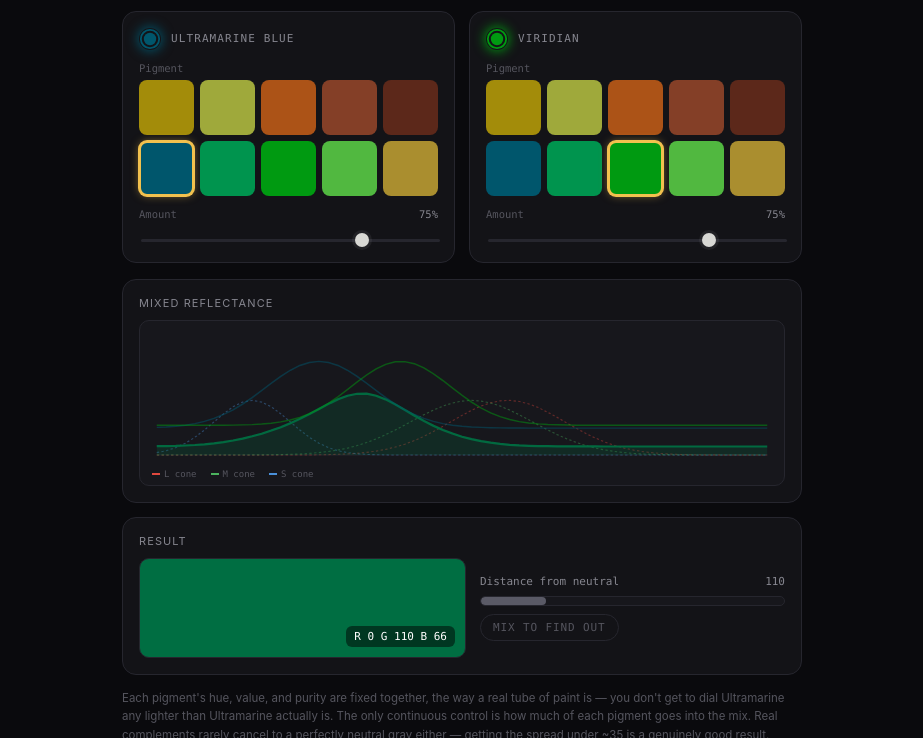
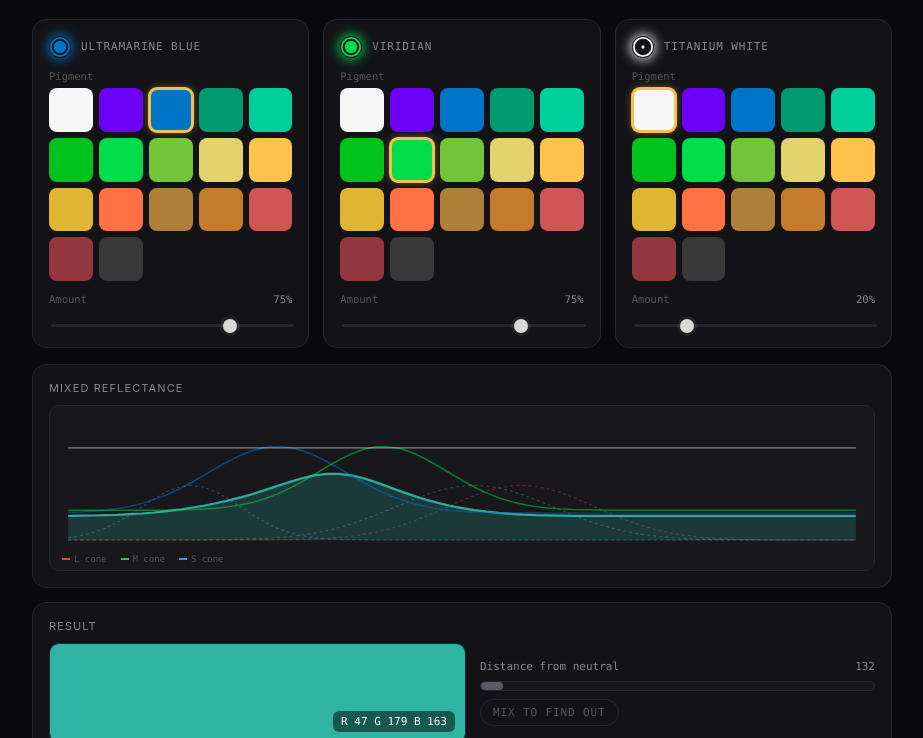
Before and after one commit to boepil/Light-and-Color-Wiki, a plain HTML site: page mix-to-gray.htm in a window 1280 px wide. Shown: the part 140-878 px from the top of the page, without its empty margins (178-1101 px from the left). Drawn offline with Linux system fonts and the light colour scheme.

Commit message:
Mix-to-Gray v2: three piles, white/black tint-shade operators, white-point fix; sync page copy

```diff
--- a/mix-to-gray.htm
+++ b/mix-to-gray.htm
@@ -19,21 +19,22 @@
     --sans: ui-sans-serif, -apple-system, "Segoe UI", Roboto, sans-serif;
   }
   * { box-sizing: border-box; }
-  html, body { margin: 0; background: var(--bg); color: var(--text); font-family: var(--sans); -webkit-font-smoothing: antialiased; overflow-x: hidden; }
-  .app { max-width: 720px; margin: 0 auto; padding: 20px 20px 24px; }
+  html, body { margin: 0; background: var(--bg); color: var(--text); font-family: var(--sans); -webkit-font-smoothing: antialiased; }
+  .app { max-width: 900px; margin: 0 auto; padding: 28px 20px 60px; }
   .eyebrow { font-family: var(--mono); font-size: 11px; letter-spacing: 0.16em; text-transform: uppercase; color: var(--amber); }
   h1 { font-size: 24px; font-weight: 650; margin: 2px 0 4px; letter-spacing: -0.01em; }
-  .subhead { color: var(--text-dim); font-size: 13.5px; max-width: 620px; line-height: 1.5; margin-bottom: 22px; }
+  .subhead { color: var(--text-dim); font-size: 13.5px; max-width: 660px; line-height: 1.5; margin-bottom: 22px; }
 
-  .piles { display: grid; grid-template-columns: 1fr 1fr; gap: 14px; margin-bottom: 16px; }
-  @media (max-width: 560px) { .piles { grid-template-columns: 1fr; } }
+  .piles { display: grid; grid-template-columns: 1fr 1fr 1fr; gap: 14px; margin-bottom: 16px; }
+  @media (max-width: 820px) { .piles { grid-template-columns: 1fr 1fr; } }
+  @media (max-width: 480px) { .piles { grid-template-columns: 1fr; } }
   .pile {
     background: var(--panel); border: 1px solid var(--border); border-radius: 14px;
     padding: 16px; display: flex; flex-direction: column; gap: 12px;
   }
   .pile-head { display: flex; align-items: center; gap: 10px; }
   .pile-dot { width: 22px; height: 22px; display: block; box-shadow: 0 0 12px 1px currentColor; flex-shrink: 0; border-radius: 50%; }
-  .pile-name { font-family: var(--mono); font-size: 11px; letter-spacing: 0.1em; text-transform: uppercase; color: var(--text-dim); }
+  .pile-name { font-family: var(--mono); font-size: 11px; letter-spacing: 0.08em; text-transform: uppercase; color: var(--text-dim); }
   .slider-block label {
     display: flex; justify-content: space-between; font-family: var(--mono); font-size: 10.5px; color: var(--text-faint); margin-bottom: 6px;
   }
@@ -68,14 +69,14 @@
   .badge { align-self: flex-start; font-family: var(--mono); font-size: 11px; letter-spacing: 0.08em; padding: 6px 12px; border-radius: 999px; border: 1px solid var(--border); color: var(--text-faint); }
   .badge.won { color: #16140a; background: var(--amber); border-color: var(--amber); font-weight: 600; box-shadow: 0 0 20px -4px rgba(242,193,78,0.5); }
 
-  footer { margin-top: 6px; font-size: 11.5px; color: var(--text-faint); line-height: 1.6; max-width: 680px; }
+  footer { margin-top: 6px; font-size: 11.5px; color: var(--text-faint); line-height: 1.6; max-width: 700px; }
 </style>
 </head>
 <body>
 <div class="app">
   <div class="eyebrow">Pigment · Subtractive Mixing</div>
   <h1>Mix to gray</h1>
-  <div class="subhead">Two piles of pigment. Pick a real pigment for each pile — hue and value come as a set, the way a real tube of paint works — then dial how much of each is in the mix, and try to land on neutral gray.</div>
+  <div class="subhead">Three piles of pigment. Pick a real pigment for each — hue, value, and purity come as a fixed set, the way an actual tube of paint works — then dial how much of each is in the mix, and try to land on neutral gray.</div>
 
   <div class="piles">
     <div class="pile">
@@ -112,6 +113,23 @@
         <input type="range" id="amtSliderB" min="0" max="100" step="1" value="75" oninput="updatePile('B','amount',this.value)">
       </div>
     </div>
+    <div class="pile">
+      <div class="pile-head">
+        <svg class="pile-dot" id="dotC" viewBox="0 0 24 24" width="22" height="22">
+          <circle cx="12" cy="12" r="10" fill="none" stroke-width="2" id="ringC"/>
+          <circle cx="12" cy="12" r="0" id="fillC"/>
+        </svg>
+        <div class="pile-name" id="nameC"></div>
+      </div>
+      <div class="slider-block">
+        <label>Pigment</label>
+        <div class="palette" id="paletteC"></div>
+      </div>
+      <div class="slider-block">
+        <label>Amount <span class="val" id="amtValC"></span></label>
+        <input type="range" id="amtSliderC" min="0" max="100" step="1" value="20" oninput="updatePile('C','amount',this.value)">
+      </div>
+    </div>
   </div>
 
   <div class="panel">
@@ -139,43 +157,77 @@
   </div>
 
   <footer>
-    Each pigment's hue, value, and purity are fixed together, the way a real tube of paint is — you don't get to dial Ultramarine any lighter than Ultramarine actually is. The only continuous control is how much of each pigment goes into the mix. Real complements rarely cancel to a perfectly neutral gray either — getting the spread under ~35 is a genuinely good result.
+    Each pigment's hue, value, and purity are fixed together as a set, the way a real tube of paint is — you don't get to dial Ultramarine any lighter than Ultramarine actually is. White and black are true flat, spectrally neutral reflectors, not just very pale or very dark colors. The only continuous control is how much of each pigment goes into the mix. Real complements rarely cancel to a perfectly neutral gray — getting the spread under ~35 is a genuinely good result. Worth trying: mix a good complementary pair, then add white and watch that it lightens things without actually pulling you closer to gray.
   </footer>
 </div>
 
 <script>
 function gauss(x, mu, sigma) { return Math.exp(-((x-mu)**2)/(2*sigma*sigma)); }
 const CONE = { L:{mu:564,sigma:30,color:'#e0483e'}, M:{mu:545,sigma:32,color:'#4bb35e'}, S:{mu:430,sigma:20,color:'#4a90d9'} };
-const EXPOSURE = 2.7;
+const EXPOSURE = 1.0;
 
-// Each real pigment's hue, value (baseline), and purity (sigma) are fixed
-// together as a set - that's the point: you select a real paint, you don't
-// dial an abstract color space.
+// Each real pigment's hue, value (baseline), peak reflectance, and purity
+// (sigma) are fixed together as a set - selecting one is picking a real
+// paint, not dialing an abstract color space. White/black use a flat,
+// wavelength-independent reflectance instead, since real neutrals don't
+// have a hue at all.
 const PIGMENTS = [
+  { name: 'Titanium White',   flat: 0.92, role: 'white' },
+  { name: 'Dioxazine Violet', hue: 425, baseline: 0.06, sigma: 26 },
+  { name: 'Ultramarine Blue', hue: 465, baseline: 0.05, sigma: 28 },
+  { name: 'Phthalo Blue',     hue: 485, baseline: 0.04, sigma: 22 },
+  { name: 'Cerulean Blue',    hue: 492, baseline: 0.17, sigma: 32 },
+  { name: 'Phthalo Green',    hue: 505, baseline: 0.04, sigma: 20 },
+  { name: 'Viridian',         hue: 508, baseline: 0.09, sigma: 26 },
+  { name: 'Sap Green',        hue: 535, baseline: 0.05, peak: 0.55, sigma: 45 },
+  { name: 'Naples Yellow',    hue: 565, baseline: 0.20, peak: 0.75, sigma: 45 },
   { name: 'Cadmium Yellow',   hue: 570, baseline: 0.14, sigma: 26 },
-  { name: 'Yellow Ochre',     hue: 578, baseline: 0.30, sigma: 55 },
+  { name: 'Yellow Ochre',     hue: 578, baseline: 0.08, peak: 0.62, sigma: 50 },
   { name: 'Cadmium Orange',   hue: 600, baseline: 0.09, sigma: 24 },
+  { name: 'Raw Umber',        hue: 605, baseline: 0.06, peak: 0.35, sigma: 60 },
+  { name: 'Burnt Sienna',     hue: 615, baseline: 0.05, peak: 0.45, sigma: 55 },
   { name: 'Cadmium Red',      hue: 628, baseline: 0.10, sigma: 26 },
   { name: 'Alizarin Crimson', hue: 655, baseline: 0.05, sigma: 30 },
-  { name: 'Ultramarine Blue', hue: 465, baseline: 0.05, sigma: 28 },
-  { name: 'Cerulean Blue',    hue: 492, baseline: 0.17, sigma: 32 },
-  { name: 'Viridian',         hue: 508, baseline: 0.09, sigma: 26 },
-  { name: 'Sap Green',        hue: 535, baseline: 0.26, sigma: 50 },
-  { name: 'Burnt Sienna',     hue: 615, baseline: 0.22, sigma: 60 },
+  { name: 'Mars Black',       flat: 0.04, role: 'black' },
 ];
 
-function pigmentReflectance(nm, peak, baseline, sigma) { return baseline + (1-baseline) * gauss(nm, peak, sigma); }
-function diluted(nm, peak, baseline, sigma, amount) {
-  const full = pigmentReflectance(nm, peak, baseline, sigma);
+function pigmentReflectance(nm, pig) {
+  if (pig.flat !== undefined) return pig.flat;
+  const peak = pig.peak !== undefined ? pig.peak : 1.0;
+  return pig.baseline + (peak - pig.baseline) * gauss(nm, pig.hue, pig.sigma);
+}
+function diluted(nm, pig, amount) {
+  const full = pigmentReflectance(nm, pig);
   const a = amount/100;
   return 1 - a*(1-full);
 }
+const WHITE_REF = PIGMENTS.find(p => p.role === 'white').flat;
+const BLACK_REF = PIGMENTS.find(p => p.role === 'black').flat;
+
+// Colored pigments layer multiplicatively, same as before - that's what
+// makes complementary cancellation work. But multiplying by anything <=1
+// can only hold a mix steady or darken it, never lighten it - so white
+// can't work that way. White and black are genuine tint/shade operators:
+// applied as a blend toward their own reflectance AFTER the colored
+// pigments combine, which is the only way white can actually brighten
+// a mix rather than just failing to darken it.
 function mixedReflectanceAt(nm, piles) {
-  let r = 1;
+  let colorMix = 1;
+  let whiteFactor = 1, blackFactor = 1;
   for (const p of piles) {
     const pig = PIGMENTS[p.idx];
-    r *= diluted(nm, pig.hue, pig.baseline, pig.sigma, p.amount);
+    if (pig.role === 'white') {
+      whiteFactor *= (1 - p.amount/100);
+    } else if (pig.role === 'black') {
+      blackFactor *= (1 - p.amount/100);
+    } else {
+      colorMix *= diluted(nm, pig, p.amount);
+    }
   }
+  const whiteAmt = 1 - whiteFactor;
+  const blackAmt = 1 - blackFactor;
+  let r = colorMix + whiteAmt * (WHITE_REF - colorMix);
+  r = r - blackAmt * (r - BLACK_REF);
   return r;
 }
 function computeLMS(piles) {
@@ -188,15 +240,31 @@ function computeLMS(piles) {
   }
   return {L,M,S};
 }
+
+// White-point normalization: a perfectly flat (spectrally neutral)
+// reflectance must map to true neutral RGB. Without dividing by the
+// cones' own unequal total sensitivities, even white/black come out
+// green-tinted - this was a real, previously-unnoticed bug.
+function whitePointLMS() {
+  let L=0,M=0,S=0;
+  for (let nm=380; nm<=700; nm+=5) {
+    L += gauss(nm, CONE.L.mu, CONE.L.sigma);
+    M += gauss(nm, CONE.M.mu, CONE.M.sigma);
+    S += gauss(nm, CONE.S.mu, CONE.S.sigma);
+  }
+  return {L,M,S};
+}
+const WHITE_POINT = whitePointLMS();
+
 function lmsToRGB(L,M,S) {
-  let X=1.86006661*L-1.129771*M+0.219968*S;
-  let Y=0.361122*L+0.638804*M-0.000008*S;
-  let Z=1.089064*S;
+  const Ln = L/WHITE_POINT.L, Mn = M/WHITE_POINT.M, Sn = S/WHITE_POINT.S;
+  let X=1.86006661*Ln-1.129771*Mn+0.219968*Sn;
+  let Y=0.361122*Ln+0.638804*Mn-0.000008*Sn;
+  let Z=1.089064*Sn;
   const gammaCorrect=c=>c<=0.0031308?12.92*c:1.055*Math.pow(Math.max(c,0),1/2.4)-0.055;
-  let r=(3.2406*X-1.5372*Y-0.4986*Z)/100*EXPOSURE;
-  let g=(-0.9689*X+1.8758*Y+0.0415*Z)/100*EXPOSURE;
-  let b=(0.0557*X-0.2040*Y+1.0570*Z)/100*EXPOSURE;
-  r=gammaCorrect(r);g=gammaCorrect(g);b=gammaCorrect(b);
+  let r=gammaCorrect((3.2406*X-1.5372*Y-0.4986*Z)*EXPOSURE);
+  let g=gammaCorrect((-0.9689*X+1.8758*Y+0.0415*Z)*EXPOSURE);
+  let b=gammaCorrect((0.0557*X-0.2040*Y+1.0570*Z)*EXPOSURE);
   const clamp=c=>Math.max(0,Math.min(255,Math.round(c*255)));
   return {r:clamp(r),g:clamp(g),b:clamp(b)};
 }
@@ -207,9 +275,11 @@ function singlePigmentRGB(idx) {
 const PIGMENT_RGB = PIGMENTS.map((p,i) => singlePigmentRGB(i));
 
 const state = {
-  A: { idx: 5, amount: 75 }, // Ultramarine Blue
-  B: { idx: 7, amount: 75 }, // Viridian - a deliberately wrong starting pair
+  A: { idx: 2, amount: 75 },  // Ultramarine Blue
+  B: { idx: 6, amount: 75 },  // Viridian - deliberately not the right complement
+  C: { idx: 0, amount: 20 },  // Titanium White, low - try adding more and see it doesn't help reach gray
 };
+const PILE_KEYS = ['A','B','C'];
 
 function setupPalette(pile) {
   const el = document.getElementById('palette'+pile);
@@ -236,20 +306,22 @@ function graphSVG(rgbCss) {
     curves += `<path d="${d}" fill="none" stroke="${c.color}" stroke-width="1.1" opacity="0.38" stroke-dasharray="2,2"/>`;
   });
   let humps='';
-  [state.A, state.B].forEach(p=>{
+  PILE_KEYS.forEach(key=>{
+    const p = state[key];
     const pig = PIGMENTS[p.idx];
     const rgb = PIGMENT_RGB[p.idx];
     const col = `rgb(${rgb.r},${rgb.g},${rgb.b})`;
     let d='';
     for (let nm=380; nm<=700; nm+=5) {
-      const x=xOf(nm), y=H-6-diluted(nm,pig.hue,pig.baseline,pig.sigma,p.amount)*(H*0.72);
+      const x=xOf(nm), y=H-6-diluted(nm,pig,p.amount)*(H*0.72);
       d += (nm===380?'M':'L')+x.toFixed(1)+','+y.toFixed(1)+' ';
     }
     humps += `<path d="${d}" fill="none" stroke="${col}" stroke-width="1.4" opacity="0.5"/>`;
   });
+  const piles = PILE_KEYS.map(k=>state[k]);
   let dMix='', dArea=`M${PAD.toFixed(1)},${H-6} `;
   for (let nm=380; nm<=700; nm+=5) {
-    const x=xOf(nm), refl=mixedReflectanceAt(nm,[state.A,state.B]), y=H-6-refl*(H*0.72);
+    const x=xOf(nm), refl=mixedReflectanceAt(nm,piles), y=H-6-refl*(H*0.72);
     dMix += (nm===380?'M':'L')+x.toFixed(1)+','+y.toFixed(1)+' ';
     dArea += `L${x.toFixed(1)},${y.toFixed(1)} `;
   }
@@ -276,10 +348,10 @@ function renderPileDisplay(key) {
 }
 
 function renderAll() {
-  renderPileDisplay('A');
-  renderPileDisplay('B');
+  PILE_KEYS.forEach(renderPileDisplay);
 
-  const {L,M,S} = computeLMS([state.A, state.B]);
+  const piles = PILE_KEYS.map(k=>state[k]);
+  const {L,M,S} = computeLMS(piles);
   const rgb = lmsToRGB(L,M,S);
   const rgbCss = `rgb(${rgb.r},${rgb.g},${rgb.b})`;
   document.getElementById('graphSvg').innerHTML = graphSVG(rgbCss);
@@ -308,8 +380,7 @@ function updatePile(key, field, value) {
   renderAll();
 }
 
-setupPalette('A');
-setupPalette('B');
+PILE_KEYS.forEach(setupPalette);
 renderAll();
 </script>
 </body>
```
Also changed, not shown: Intersections/Perceptual Complements vs. Mixing Complements.md (+3 -3 lines), log.md (+6 -0 lines).
